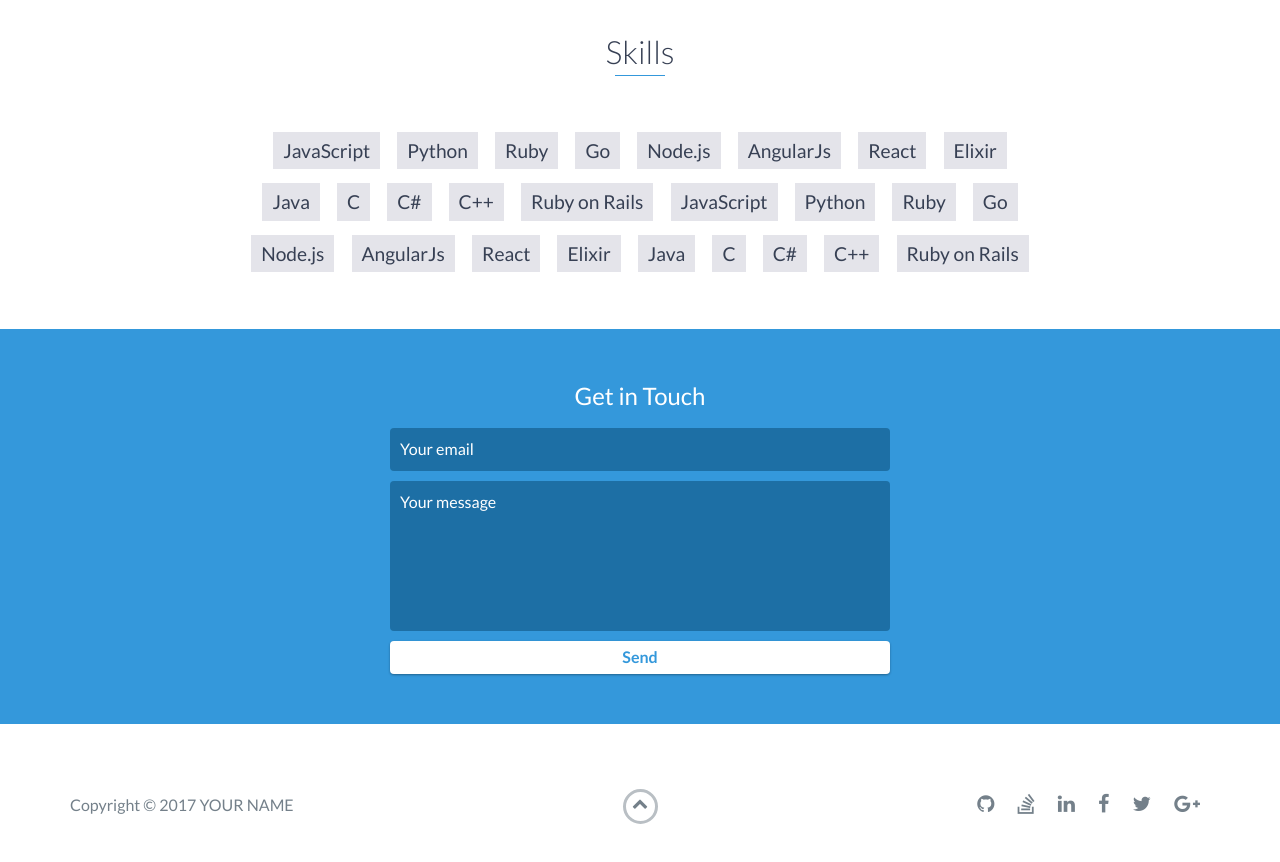
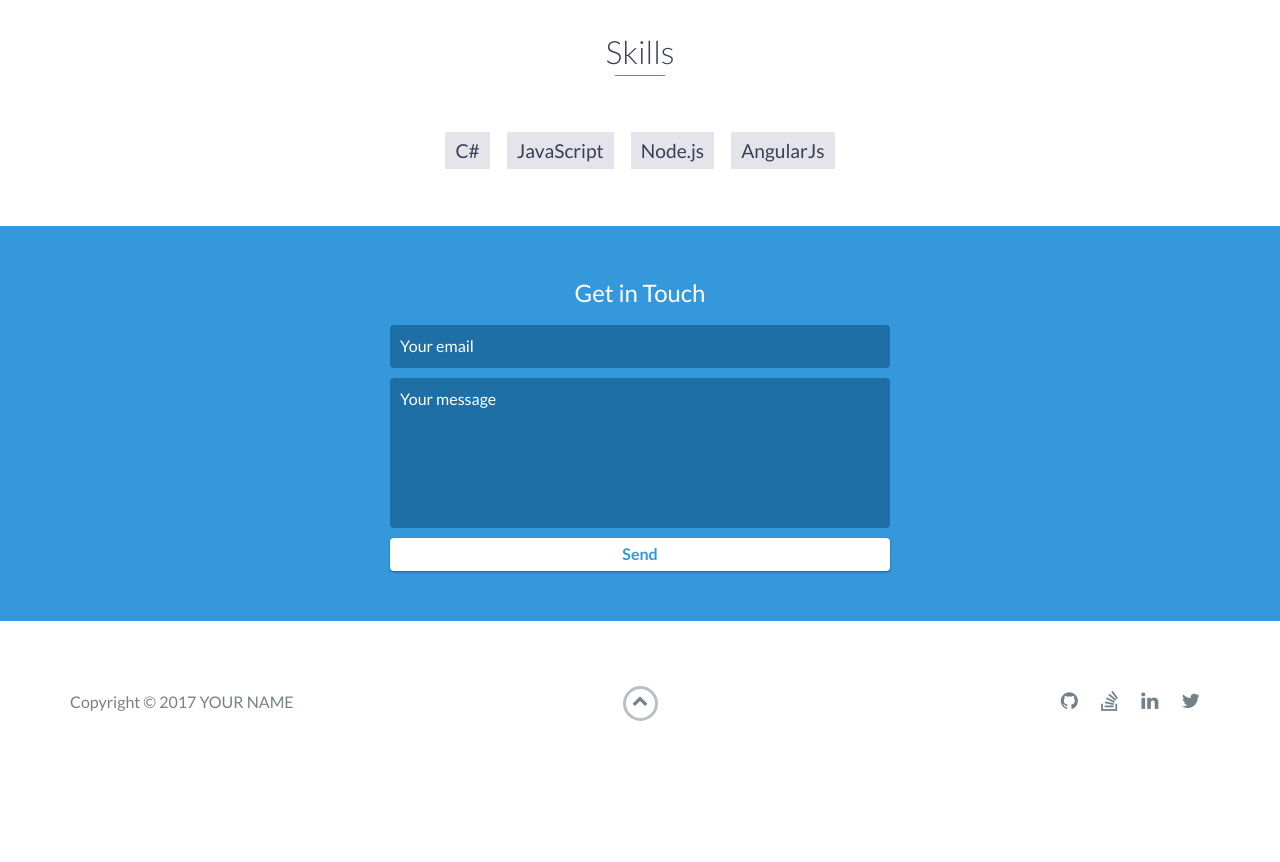
Before and after one commit to majedsamyal/majedsamyal.github.io, a website: page index.html in a window 1280 px wide. Shown: the part 3340-4202 px from the top of the page. After the commit the page ends 4115 px from the top, so only its background shows below. Drawn offline with nearby package versions, Linux system fonts and the light colour scheme.

Commit message:
updated links

```diff
--- a/index.html
+++ b/index.html
@@ -5,7 +5,7 @@
     <meta charset="utf-8">
     <meta http-equiv="X-UA-Compatible" content="IE=edge">
     <meta name="viewport" content="width=device-width, initial-scale=1">
-    <title>My Portfolio</title>
+    <title>Majed Samyal Full Stack Developer</title>
 	<link rel="shortcut icon" href="favicon.ico" type="image/x-icon">
 	<link rel="icon" href="favicon.ico" type="image/x-icon">
     <link href="https://fonts.googleapis.com/css?family=Lato:300,400,700,900" rel="stylesheet">
@@ -188,32 +188,10 @@
     <div id="skills">
         <h2 class="heading">Skills</h2>
         <ul>
+            <li>C#</li>
             <li>JavaScript</li>
-            <li>Python</li>
-            <li>Ruby</li>
-            <li>Go</li>
             <li>Node.js</li>
             <li>AngularJs</li>
-            <li>React</li>
-            <li>Elixir</li>
-            <li>Java</li>
-            <li>C</li>
-            <li>C#</li>
-            <li>C++</li>
-            <li>Ruby on Rails</li>
-            <li>JavaScript</li>
-            <li>Python</li>
-            <li>Ruby</li>
-            <li>Go</li>
-            <li>Node.js</li>
-            <li>AngularJs</li>
-            <li>React</li>
-            <li>Elixir</li>
-            <li>Java</li>
-            <li>C</li>
-            <li>C#</li>
-            <li>C++</li>
-            <li>Ruby on Rails</li>
         </ul>
     </div>
     <!-- End #skills -->
@@ -248,22 +226,16 @@
                 <div class="col-sm-5 social">
                     <ul>
                         <li>
-                            <a href="https://github.com/" target="_blank"><i class="fa fa-github" aria-hidden="true"></i></a>
+                            <a href="https://github.com/majedsamyal/" target="_blank"><i class="fa fa-github" aria-hidden="true"></i></a>
                         </li>
                         <li>
-                            <a href="https://stackoverflow.com/" target="_blank"><i class="fa fa-stack-overflow" aria-hidden="true"></i></a>
+                            <a href="https://stackoverflow.com/users/story/5118788/" target="_blank"><i class="fa fa-stack-overflow" aria-hidden="true"></i></a>
                         </li>
                         <li>
-                            <a href="https://linkedin.com/" target="_blank"><i class="fa fa-linkedin" aria-hidden="true"></i></a>
+                            <a href="https://www.linkedin.com/in/majed-samyal/" target="_blank"><i class="fa fa-linkedin" aria-hidden="true"></i></a>
                         </li>
                         <li>
-                            <a href="https://www.facebook.com/" target="_blank"><i class="fa fa-facebook" aria-hidden="true"></i></a>
-                        </li>
-                        <li>
-                            <a href="https://twitter.com/" target="_blank"><i class="fa fa-twitter" aria-hidden="true"></i></a>
-                        </li>
-                        <li>
-                            <a href="https://plus.google.com/" target="_blank"><i class="fa fa-google-plus" aria-hidden="true"></i></a>
+                            <a href="https://twitter.com/MajedSamyal/" target="_blank"><i class="fa fa-twitter" aria-hidden="true"></i></a>
                         </li>
                     </ul>
                 </div>
```
